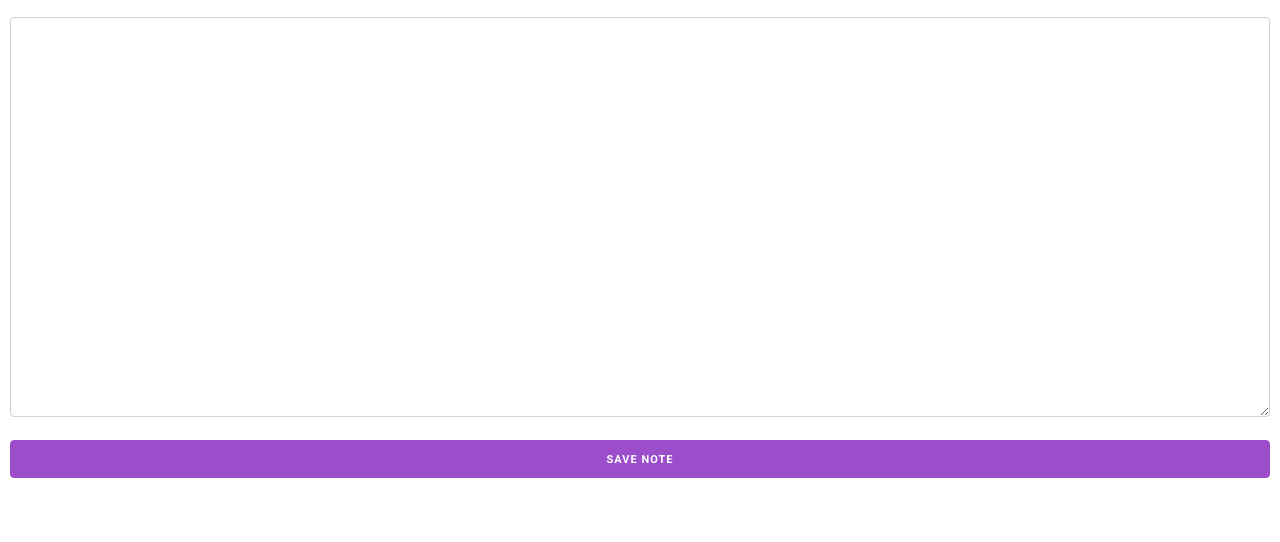
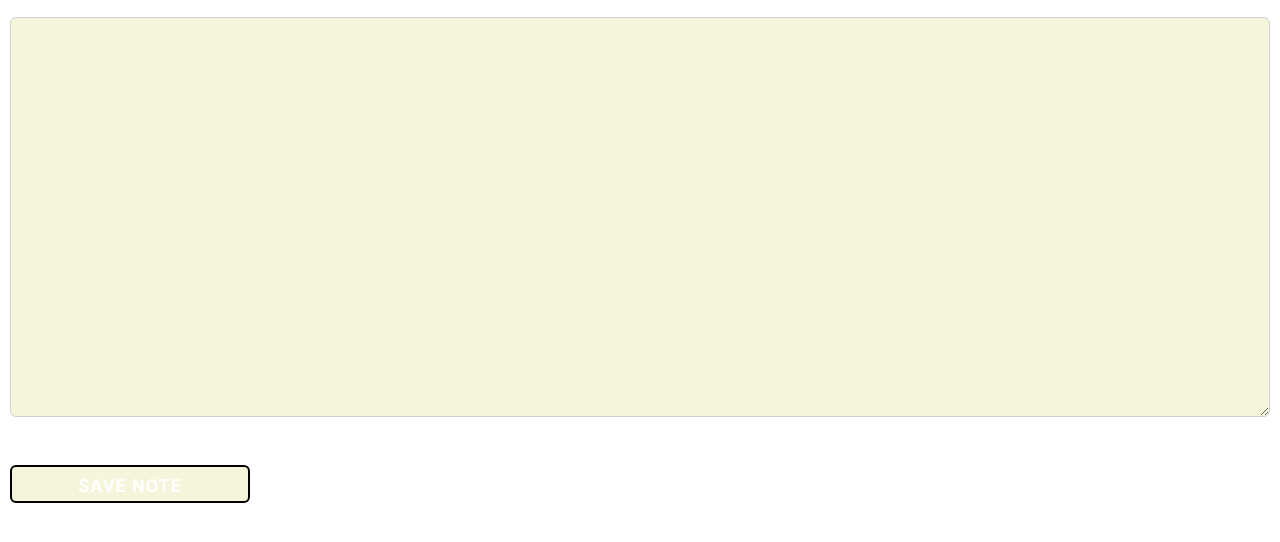
Before and after one commit to mlassoff/LiveNotepad, a plain HTML site: page index.html in a window 1280 px wide. Shown: the part 68-610 px from the top of the page. Drawn offline with nearby package versions, Linux system fonts and the light colour scheme.

Commit message:
added some extra styles to notepad

```diff
--- a/notepad.css
+++ b/notepad.css
@@ -4,7 +4,19 @@
 #note{
   height: 400px;
   font-size: 1.5em;
+  background: beige;
+  border-radius: 6px;
 }
 button {
   width: 100%;
+  background: beige;
+  border: 2px solid black;
+  border-radius: 6px;
+  width: 240px;
+  font-size: 18px;
+
 }
+button:hover {
+  font-weight: bold;
+  background: whitesmoke;
+}
```
Also changed, not shown: index.html (+2 -0 lines).
